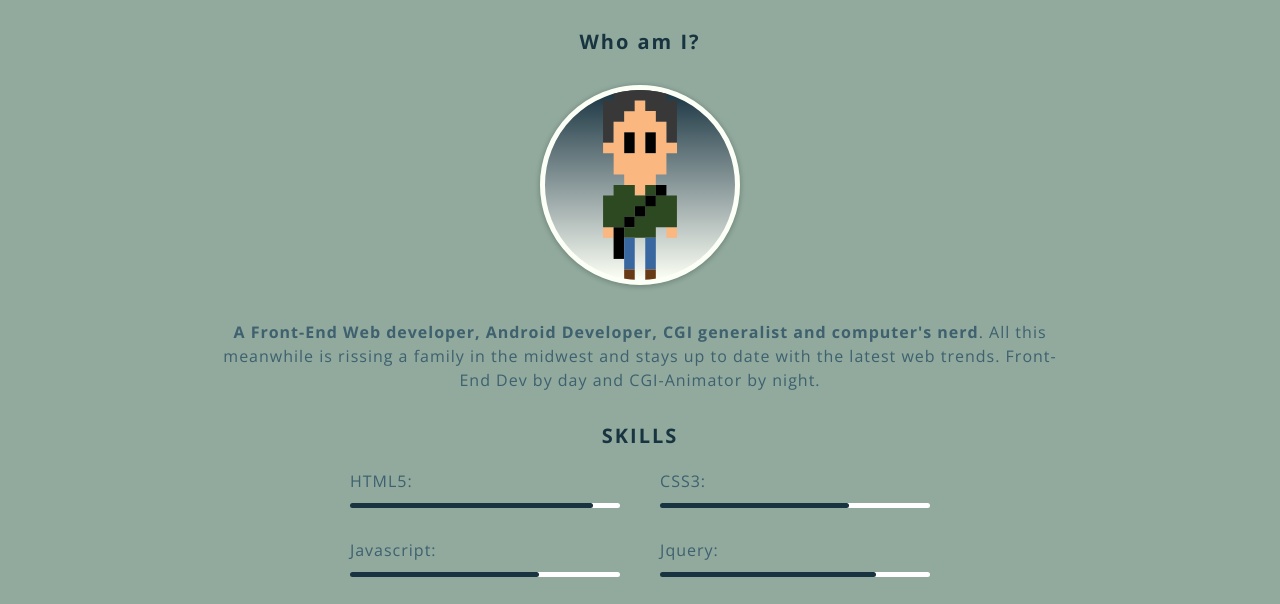
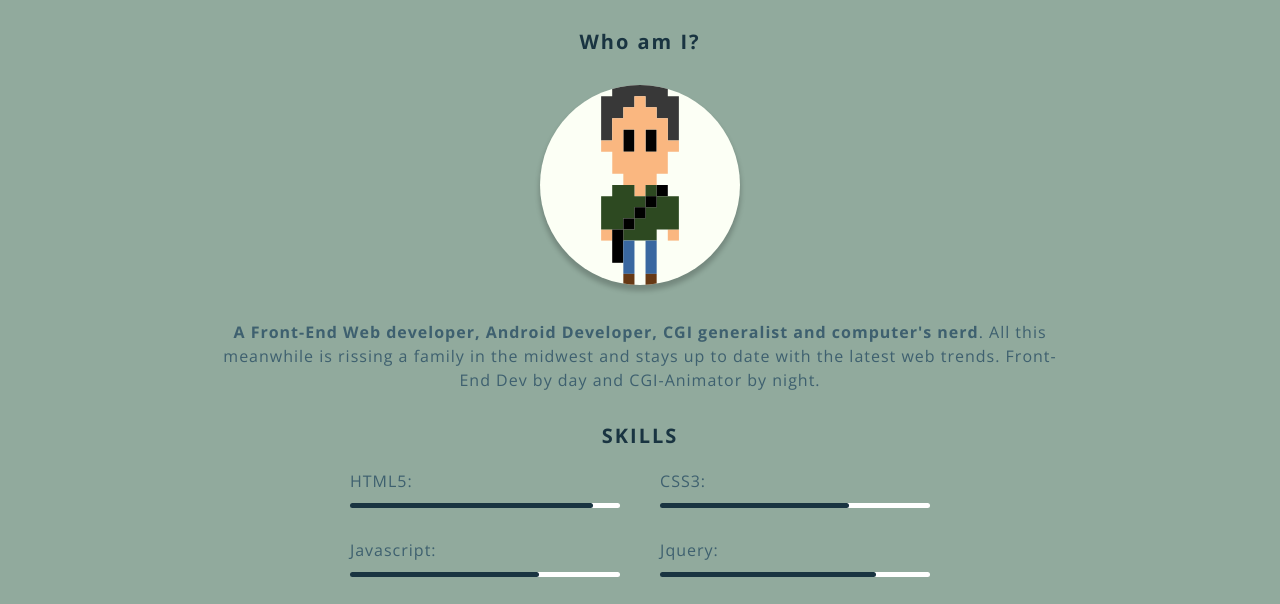
Before and after one commit to Trifit/trifit.github.io, a website: page index.html in a window 1280 px wide. Shown: the part 167-771 px from the top of the page. Drawn offline with nearby package versions, Linux system fonts and the light colour scheme.

Commit message:
Updated pic background and border of myself

```diff
--- a/sass/_aboutme.scss
+++ b/sass/_aboutme.scss
@@ -4,10 +4,11 @@
 		margin: 30px auto;
 		svg{
 			@include size(200px);
-			@include gradient;
+			background-color: #FCFFF5;
+			//@include gradient;
 			border-radius: 100%;
-			border: 5px solid #fcfff5;
-			box-shadow: 0px 1px 5px 1px rgba(0, 0, 0, 0.2);
+			//border: 5px solid #fcfff5;
+			box-shadow: 0px 5px 5px 1px rgba(0, 0, 0, 0.2);
 		}
 	}
 	p{
```
Also changed, not shown: stylesheets/screen.css.
